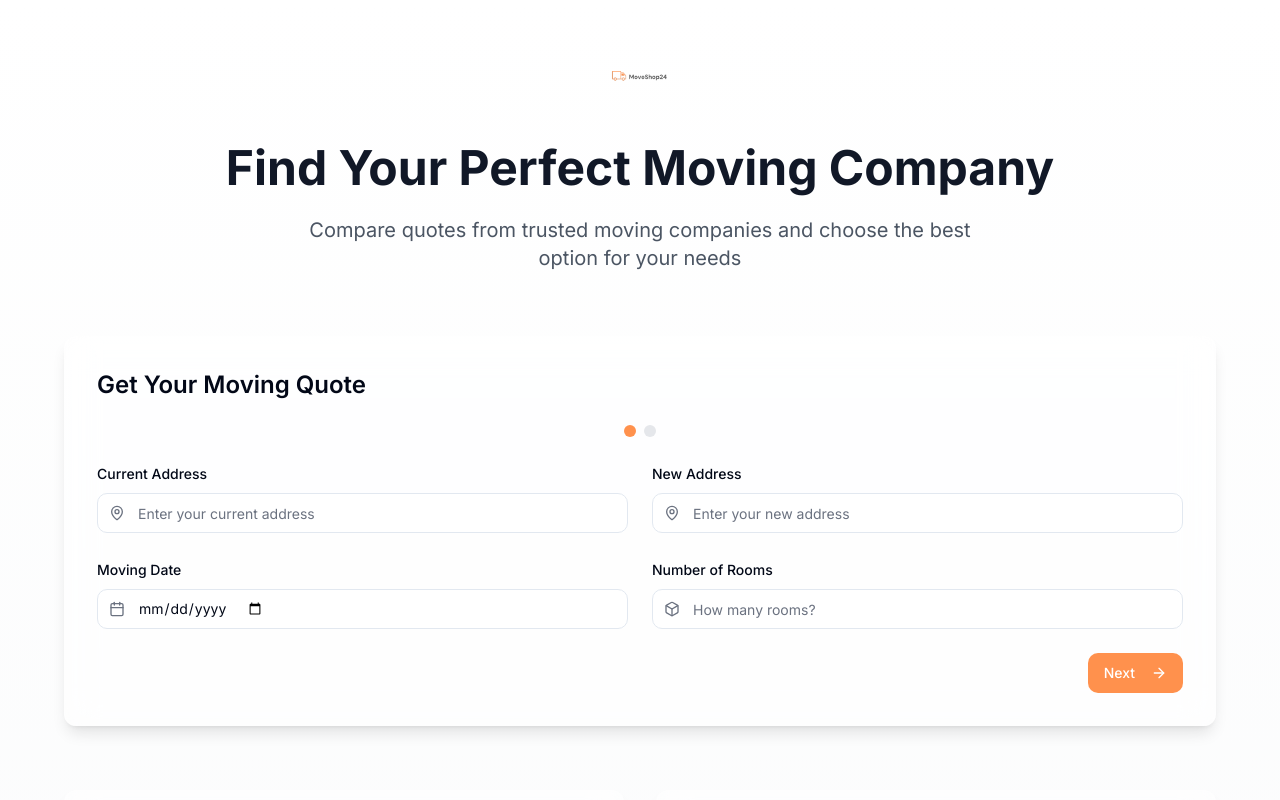
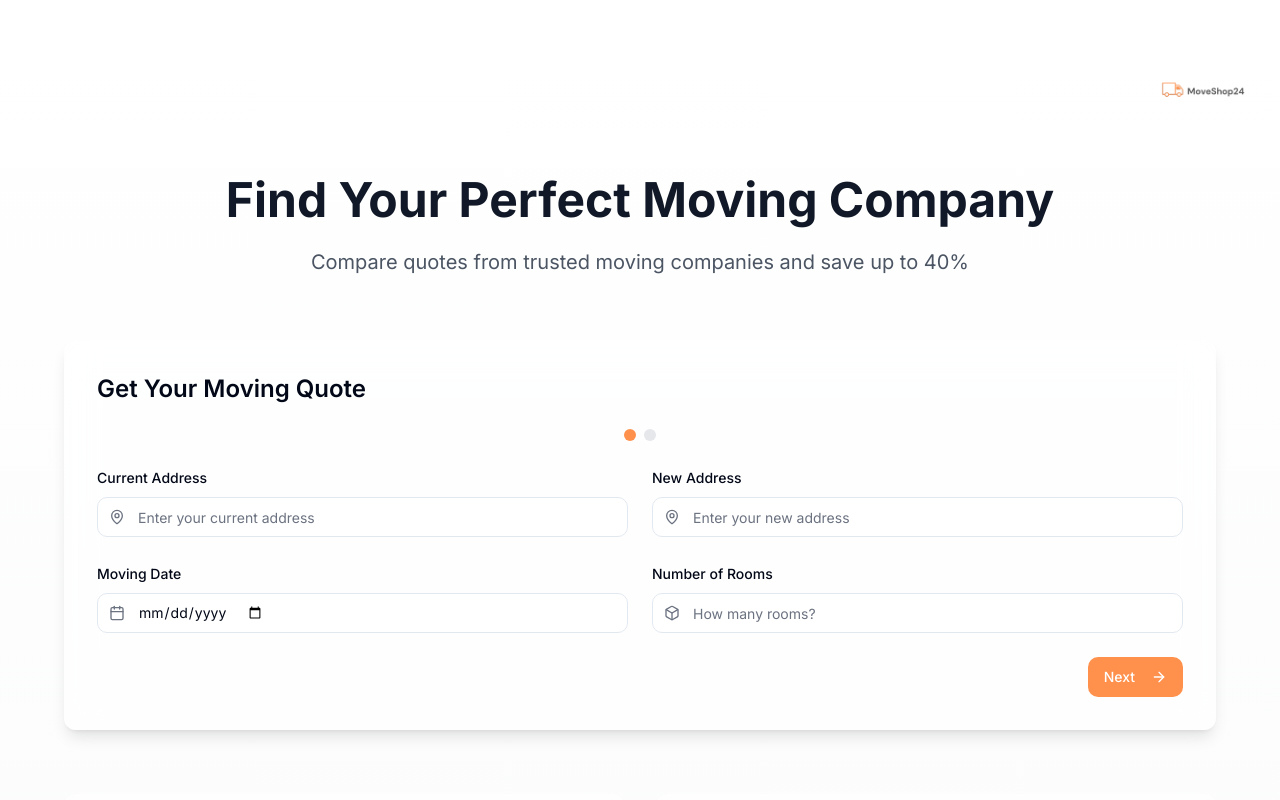
Before and after one commit to androizm/moving-quote-hub, a React (Vite) app: page / in a window 1280 px wide. Shown: the top 800 px of the page. Built offline with nearby package versions, Linux system fonts and the light colour scheme; what @supabase/auth-helpers-react would draw is missing.

Commit message:
Update logo size and alignment
Increased the size of the logo and aligned it to the right. Updated the text to "Compare quotes from trusted moving companies and save up to 40%".
[skip gpt_engineer]

```diff
--- a/src/pages/Index.tsx
+++ b/src/pages/Index.tsx
@@ -13,18 +13,18 @@ const Index = () => {
           transition={{ duration: 0.5 }}
           className="text-center mb-16"
         >
-          <div className="flex justify-center mb-8">
+          <div className="flex justify-end mb-8">
             <img
               src="/lovable-uploads/b80fee90-dab2-4bb4-a949-68a2ee6bbbe6.png"
               alt="MoveShop24 Logo"
-              className="h-12 md:h-16"
+              className="h-16 md:h-24"
             />
           </div>
           <h1 className="text-4xl md:text-5xl font-bold mb-6 text-gray-900">
             Find Your Perfect Moving Company
           </h1>
           <p className="text-xl text-gray-600 max-w-2xl mx-auto">
-            Compare quotes from trusted moving companies and choose the best option for your needs
+            Compare quotes from trusted moving companies and save up to 40%
           </p>
         </motion.div>
 
```
